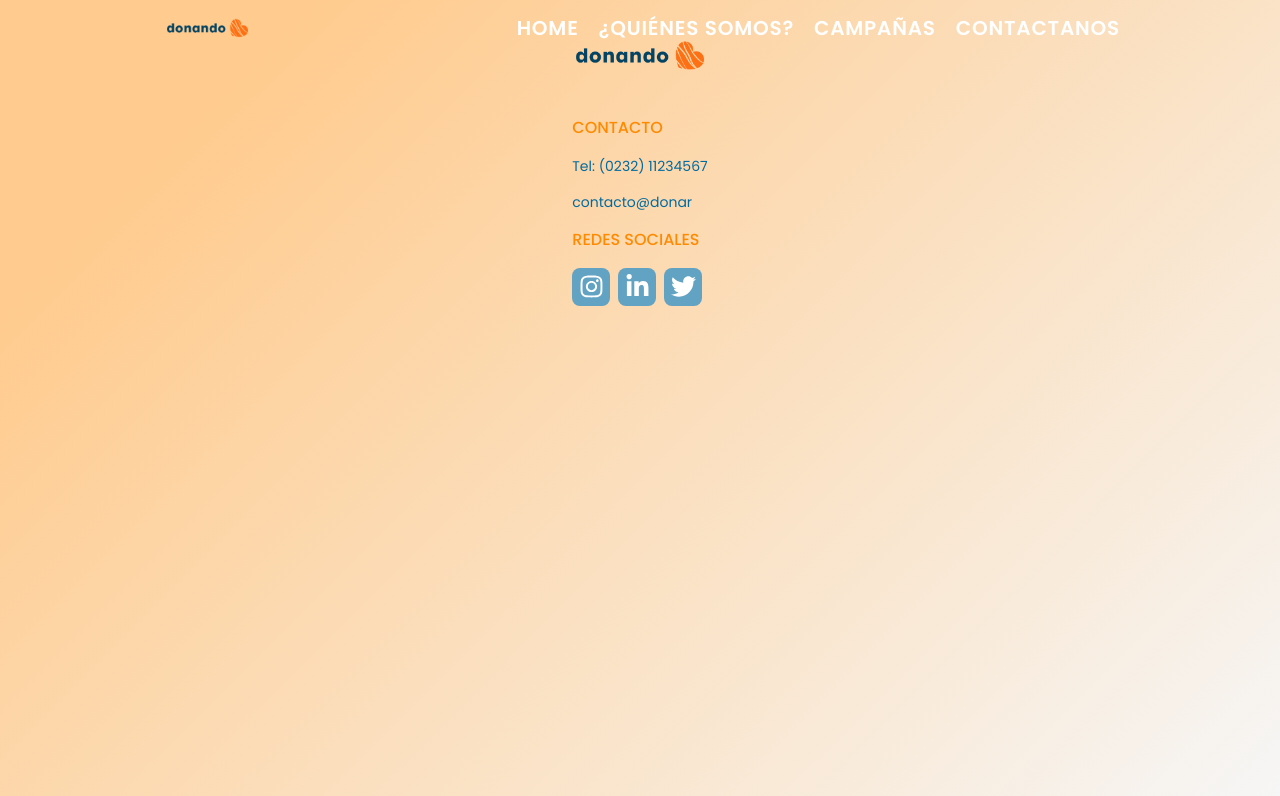
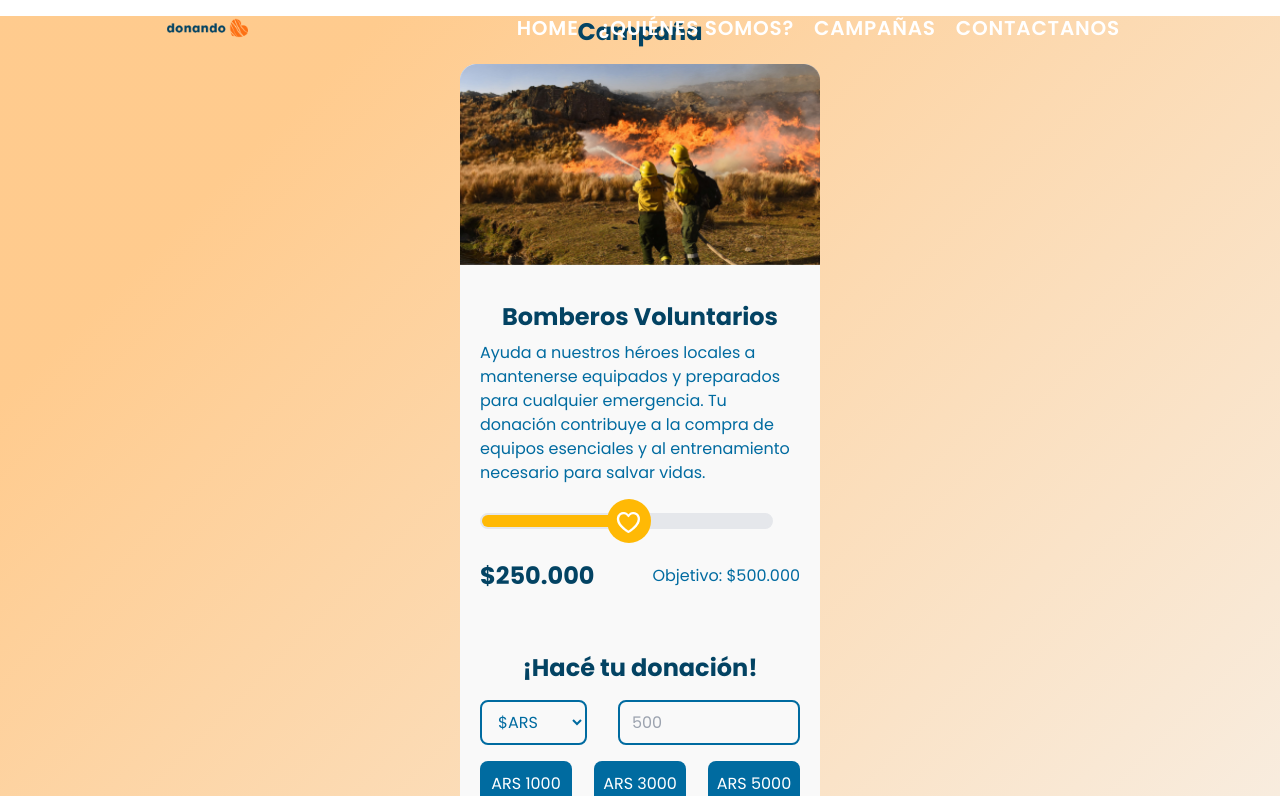
Before and after one commit to eze-alvarez/FrontNoCountry, a React (Vite) app: page /campaign/0 in a window 1280 px wide. Shown: the top 796 px of the page. Built offline with nearby package versions, Linux system fonts and the light colour scheme.

Commit message:
feat: pagina campaña y card extendida

```diff
--- a/src/App.jsx
+++ b/src/App.jsx
@@ -2,6 +2,7 @@ import { BrowserRouter as Router, Routes, Route } from 'react-router-dom';
 import Home from './pages/Home/Home';
 import Navbar from './components/Header/Navbar';
 import Footer from './components/Footer/Footer';
+import Campaign from './pages/Campaign/campaign';
 // import About from './pages/About'
 // import Campañas from './pages/Campañas'
 // import DonanteLogin from './pages/DonanteLogin'
@@ -17,6 +18,7 @@ function App() {
             <Navbar />
             <Routes>
                 <Route path="/" element={<Home />} />
+                <Route path='/campaign/:id' element={<Campaign/>} />
                 {/* <Route path="/login" element={<Login />} />
                 <Route path="/quienes-somos" element={<DonanteLogin />} />
                 <Route path="/quienes-somos" element={<InstitucionLogin />} />
--- a/src/components/UI/Card-HowTo/cardHowTo.jsx
+++ b/src/components/UI/Card-HowTo/cardHowTo.jsx
@@ -3,7 +3,7 @@ import React from "react";
 
 const CardHowTo = ({IMG,H1,P}) => {
     return (
-        <div  className="  max-w-340 h-407 flex flex-col items-center relative">
+        <div  className=" m-auto  max-w-340 h-407 flex flex-col items-center relative">
             <div
                 className="circle"
                 class=" bg-fondo-card rounded-full w-48 h-48 relative bottom-50 z-10 flex items-center justify-center"
--- /dev/null
+++ b/src/components/UI/Full-Card-Campaign/fullCard.jsx
@@ -0,0 +1,122 @@
+import React, { useState } from 'react'
+import Heart from "../../../assets/Images/commonImg/heart.png";
+const FullCard = ({data}) => {
+     const [currency, setCurrency] = useState('ARS');
+     const [amount, setAmount] = useState('');
+     const infoCard = data;
+     const progress = (infoCard.acumulate * 100) / infoCard.goal;
+
+     const handleCurrency = (e) => {
+          setCurrency(e.target.value);
+
+     }
+
+     const handleAmount = (e) => {
+          setAmount(Number(e.target.value));
+     }
+
+     const handleDonation = () => {
+          if (amount !== undefined && amount !== null && amount > 0) {
+               console.log('Donation: ', amount);
+          }else{
+               console.log("Invalid donation")
+          }
+     }
+
+     return (
+         <div className=" max-w-370 h-888 bg-main-white rounded-2xl m-auto flex flex-col">
+             <div className="w-full h-201">
+                 <img
+                     src={infoCard.img}
+                     alt="Card Campaign"
+                     className="object-fill w-full h-full"
+                 />
+             </div>
+             <div className="flex flex-col h-full justify-between px-5 pb-6 pt-9">
+                 <h1 className=" mb-2">{infoCard.title}</h1>
+
+                 <p
+                     className=" text-blue-text mb-2"
+                 >
+                 {infoCard.description}
+                 </p>
+
+                 {/* Barra */}
+                 <div
+                     className="ProgressDonation"
+                     class="grow flex items-center justify-between relative w-11/12 text-center"
+                 >
+                     <div
+                         className="ProgressIcon"
+                         style={{ left: `${progress}%` }}
+                         class=" absolute w-1 h-1 flex items-center justify-center"
+                     >
+                         <div
+                             style={
+                                 progress < 60
+                                     ? { backgroundColor: "#FFB905" }
+                                     : { backgroundColor: "#2EBF7E" }
+                             }
+                             class="w-11 h-11 absolute rounded-full flex items-center justify-center"
+                         >
+                             <img
+                                 class="object-contain"
+                                 src={Heart}
+                                 alt="Heart"
+                             />
+                         </div>
+                     </div>
+
+                     <div class="flex w-full h-4 bg-gray-200 rounded-full overflow-hidden border-solid border-2">
+                         <div
+                             class="flex flex-col justify-center overflow-hidden bg-orange-bar whitespace-nowrap "
+                             style={{ width: `${progress}%`, maxWidth: "60%" }}
+                             role="progressbar"
+                         ></div>
+                         {progress > 60 ? (
+                             <div
+                                 class="flex flex-col justify-center overflow-hidde bg-green-bar whitespace-nowrap "
+                                 style={{ width: `${progress - 60}%` }}
+                                 role="progressbar"
+                                 aria-valuenow="10"
+                                 aria-valuemin="0"
+                                 aria-valuemax="100"
+                             ></div>
+                         ) : null}
+                     </div>
+                 </div>
+
+                 <div
+                     className="ValueDonation"
+                     class="w-full flex items-center justify-between py-3"
+                 >
+                     <p class="text-2xl text-blue-title font-bold">
+                         ${infoCard.acumulate}
+                     </p>
+                     <p class=" text-blue-text">Objetivo: ${infoCard.goal}</p>
+                 </div>
+                 <h1 className='mt-12 mb-4'>¡Hacé tu donación!</h1>
+                 <div className="flex flex-row items-center justify-between">
+                    <select value={currency} onChange={handleCurrency} className="bg-main-white border-2 border-blue-text text-blue-text rounded-lg w-107 h-45 pl-3">
+                         <option value="ARS" >$ARS</option>
+                         <option value="USD">$USD</option>
+                         <option value="EUR">€EUR</option>
+                    </select>
+                    <input type="number" min={1} value={amount} onChange={handleAmount} className="bg-main-white border-2 border-blue-text text-blue-text rounded-lg w-182 h-45 pl-3" placeholder="500"/>
+                 </div>
+                 <div className="flex flex-row items-center justify-between mt-4">
+                    <button className='w-92 h-45 bg-blue-text rounded-lg text-white' onClick={()=>setAmount(1000)}>{currency} 1000</button>
+                    <button className='w-92 h-45 bg-blue-text rounded-lg text-white' onClick={()=>setAmount(3000)}>{currency} 3000</button>
+                    <button className='w-92 h-45 bg-blue-text rounded-lg text-white' onClick={()=>setAmount(5000)}>{currency} 5000</button>
+                 </div>
+
+                 <button class="bg-btn-orange h-42 w-110 rounded-full my-6 self-center "  onClick={handleDonation}>
+                     <p className="text-white text-xs font-bold">Doná ahora</p>
+                 </button>
+                 <p className='px-9 text-xs font-bold text-center' >*Te redireccionaremos a tu cuenta de Mercado Pago</p>
+             </div>
+         </div>
+     );
+}
+
+export default FullCard
--- /dev/null
+++ b/src/pages/Campaign/campaign.jsx
@@ -0,0 +1,16 @@
+import React from 'react'
+import { useParams } from 'react-router-dom'
+import { CardsInfo } from '../../constants/cardsInfo'
+import FullCard from '../../components/UI/Full-Card-Campaign/fullCard'
+
+const Campaign = () => {
+     const { id } = useParams()
+  return (
+    <div className='px-4'>
+     <h1 className='my-4' >Campaña</h1>
+     <FullCard data={CardsInfo[id]} />
+    </div>
+  )
+}
+
+export default Campaign
--- a/tailwind.config.js
+++ b/tailwind.config.js
@@ -38,6 +38,11 @@ export default {
         340: "340px",
         407: "407px",
         327: "327px",
+        888: "888px",
+        45: "45px",
+        182: "182px",
+        107: "107px",
+        92: "92px",
     },
     },
   },
```
